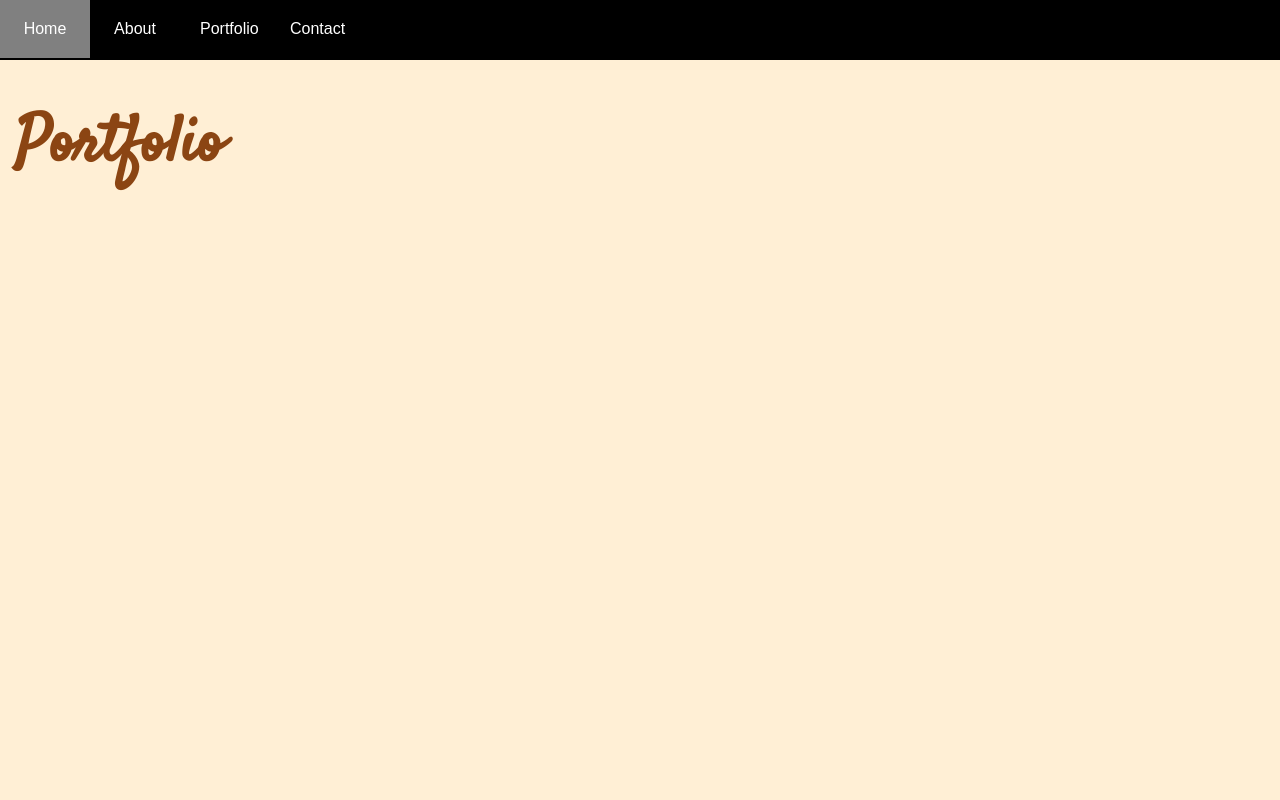
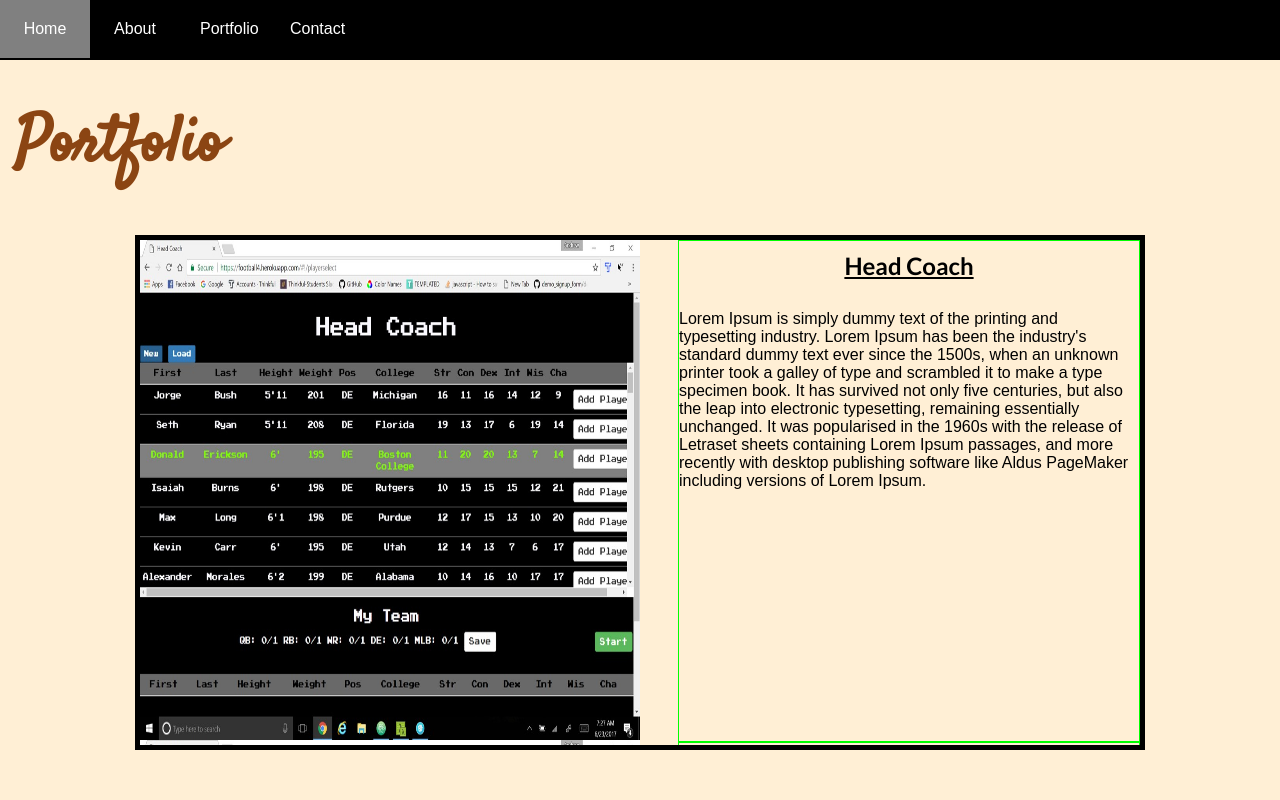
Before and after one commit to dthrasher90/mypage, a website: page public/index.html at #!/portfolio in a window 1280 px wide. Drawn offline with nearby package versions, Linux system fonts and the light colour scheme; some packages are replaced by stand-ins of ours.

Commit message:
portfolio sections added

```diff
--- a/public/partials/portfolio.html
+++ b/public/partials/portfolio.html
@@ -2,4 +2,41 @@
 
   <h1>Portfolio</h1>
 
+    <div class="projectWrapper">
+        <div class="project1">
+
+            <div class="projectImg">
+              <img src="styles/headcoach.jpg" >
+            </div>
+
+            <div class="projectInfo">
+
+              <h2> Head Coach</h2>
+              <p>Lorem Ipsum is simply dummy text of the printing and typesetting industry.
+                Lorem Ipsum has been the industry's standard dummy text ever since the 1500s, when an unknown printer
+                took a galley of type and scrambled it to make a type specimen book. It has survived not only five
+                centuries, but also the leap into electronic typesetting, remaining essentially unchanged. It
+                was popularised in the 1960s with the release of Letraset sheets containing Lorem Ipsum passages,
+                and more recently with desktop publishing software like Aldus PageMaker including versions of Lorem Ipsum.</p>
+
+
+            </div>
+
+        </div>
+
+        <div class="project2">
+
+            <div class="projectImg">
+              <img src="styles/headcoach.jpg" >
+
+
+            </div>
+
+            <div class="projectInfo">
+
+
+            </div>
+
+        </div>
+    </div>
 </div>
--- a/public/styles/main.css
+++ b/public/styles/main.css
@@ -77,3 +77,29 @@ ul a {
     font-size: 64px;
     font-family: satisfy;
     color: saddlebrown; }
+
+.projectWrapper {
+  height: 505px;
+  width: 1000px;
+  margin: 0 auto;
+  border: 5px solid black;
+  overflow: scroll; }
+  .projectWrapper:after {
+    content: "";
+    display: block;
+    clear: both; }
+  .projectWrapper img {
+    height: 500px;
+    width: 500px;
+    float: left; }
+
+.projectInfo {
+  height: 500px;
+  width: 460px;
+  border: 1px solid lime;
+  float: right; }
+  .projectInfo h2 {
+    text-align: center;
+    font-family: lato;
+    padding: 10px;
+    text-decoration: underline; }
--- a/public/styles/styles.scss
+++ b/public/styles/styles.scss
@@ -88,7 +88,6 @@ ul{
   }
   img{
     float: right;
-
   }
 }
 
@@ -103,8 +102,47 @@ ul{
     font-size: 64px;
     font-family: satisfy;
     color: saddlebrown;
+
+  }
+
+}
+
+.projectWrapper{
+
+  height: 505px;
+  width: 1000px;
+  margin: 0 auto;
+  border: 5px solid black;
+  overflow: scroll;
+   &:after{
+     content: "";
+     display: block;
+     clear: both;
+
+   }
+
+  img{
+    height: 500px;
+    width: 500px;
+    float: left;
+
+
   }
 
 
 
 }
+
+.projectInfo{
+    height: 500px;
+    width: 460px;
+    border: 1px solid lime;
+    float: right;
+
+    h2{
+      text-align: center;
+      font-family: lato;
+      padding: 10px;
+      text-decoration: underline;
+    }
+}
```
Also changed, not shown: public/styles/headcoach.JPG (added).
